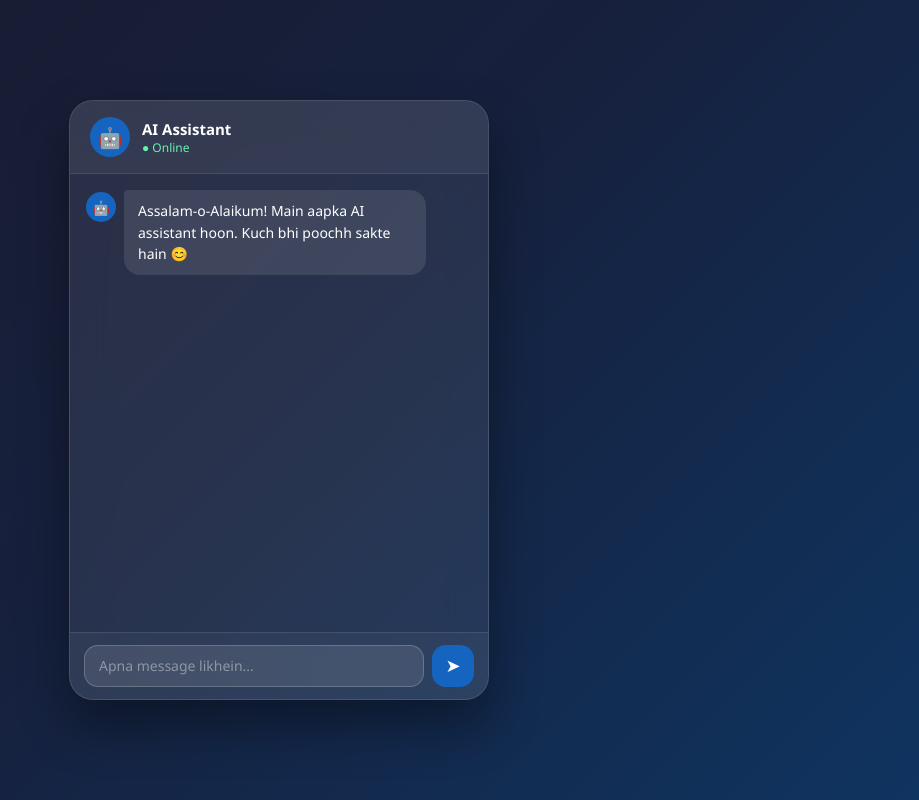
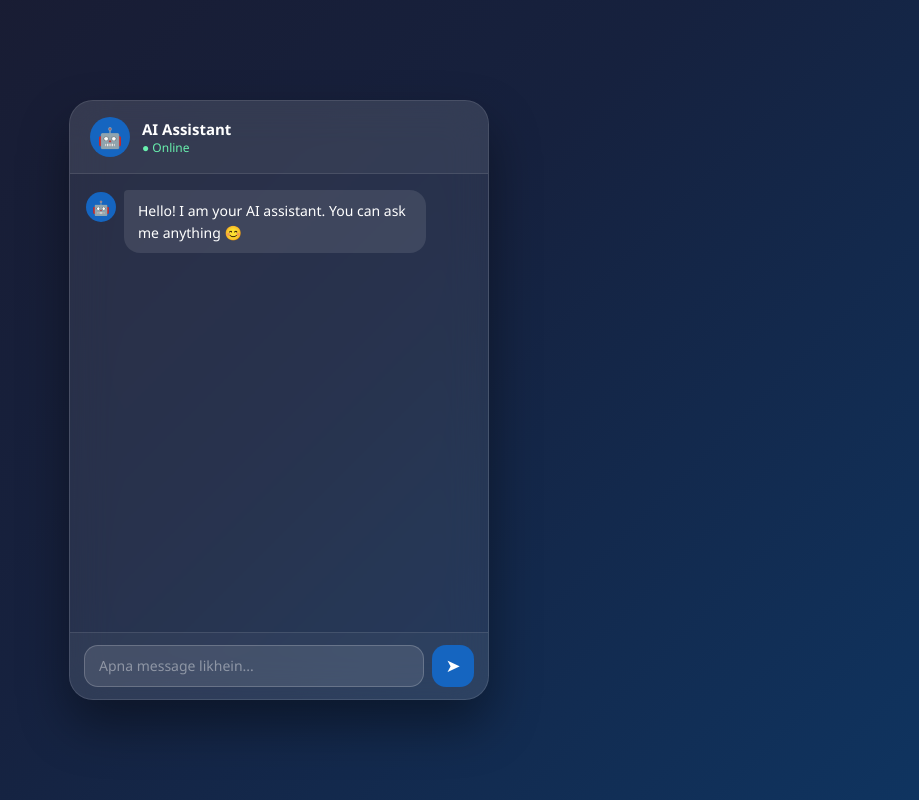
Before and after one commit to noorthedev/AI-ChatBot, a plain HTML site: page index.html in a window 1280 px wide. Shown: the whole page, without its empty margins (361-1280 px from the left). Drawn offline with Linux system fonts and the light colour scheme.

Commit message:
index.html

```diff
--- a/index.html
+++ b/index.html
@@ -109,7 +109,7 @@
   <div class="messages" id="messages">
     <div class="msg bot">
       <div class="msg-avatar">🤖</div>
-      <div class="msg-bubble">Assalam-o-Alaikum! Main aapka AI assistant hoon. Kuch bhi poochh sakte hain 😊</div>
+      <div class="msg-bubble">Hello! I am your AI assistant. You can ask me anything 😊</div>
     </div>
   </div>
   <div class="input-row">
@@ -120,7 +120,7 @@
 
 <script>
   const history = [
-    { role: "assistant", content: "Assalam-o-Alaikum! Main aapka AI assistant hoon. Kuch bhi poochh sakte hain 😊" }
+    { role: "assistant", content: "Hello! I am your AI assistant. You can ask me anything 😊" }
   ];
 
   const messagesEl = document.getElementById('messages');
```
